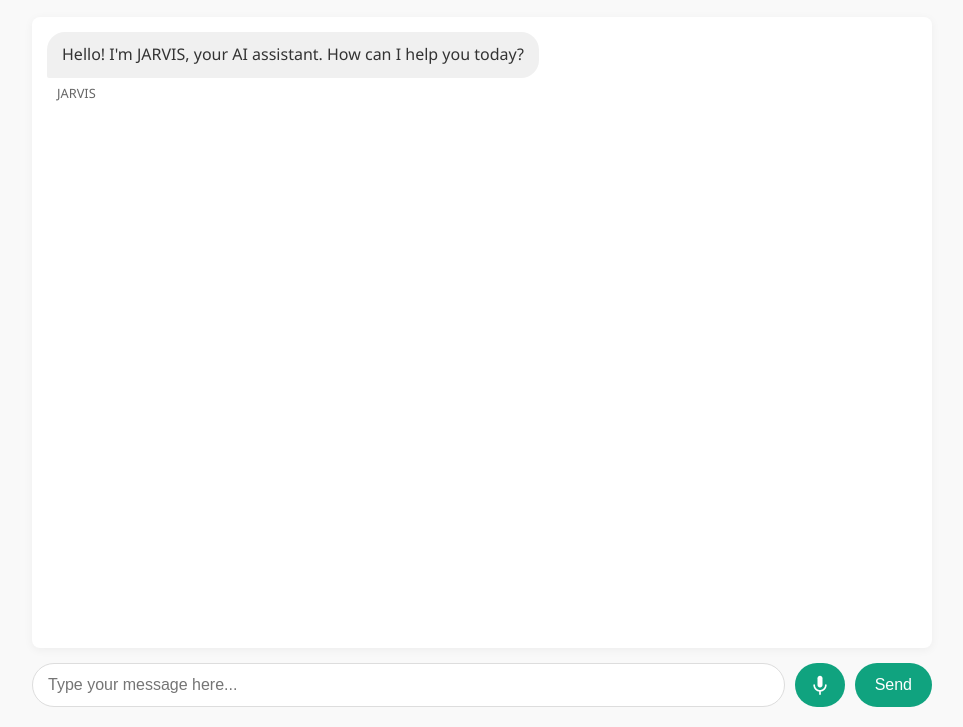
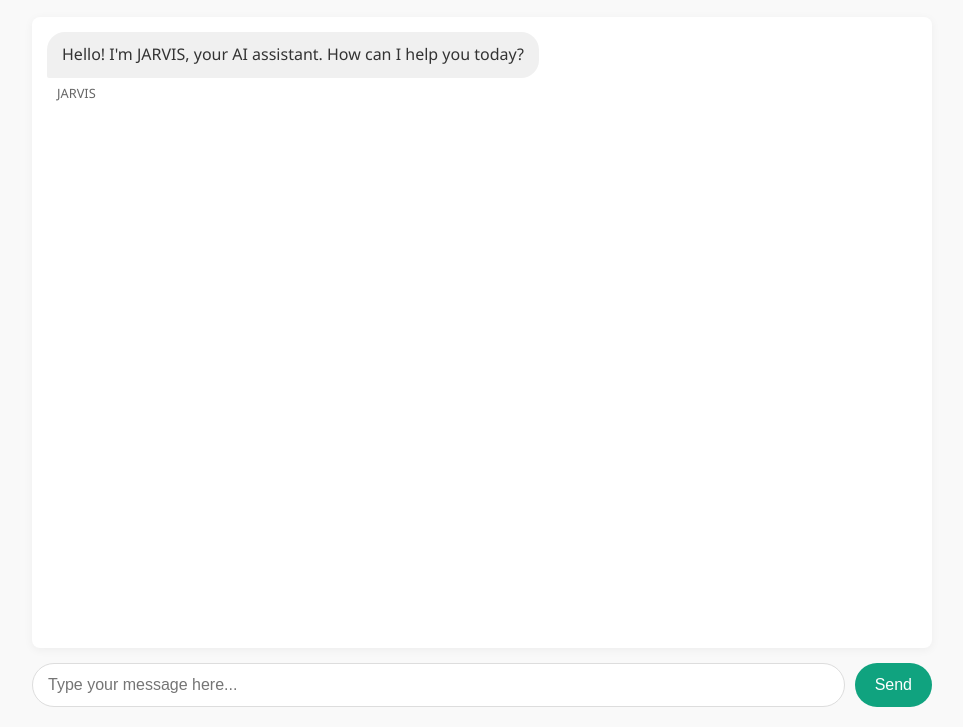
Before and after one commit to Nikhil812183/jarvisbot, a website: page public/index.html in a window 1280 px wide. Shown: the part 113-840 px from the top of the page, without its empty margins (158-1121 px from the left). Drawn offline with Linux system fonts and the light colour scheme.

Commit message:
Remove mic button, keep only send button in chat input

```diff
--- a/public/index.html
+++ b/public/index.html
@@ -23,13 +23,6 @@
 
         <div class="input-area">
             <input type="text" id="user-input" placeholder="Type your message here..." autocomplete="off">
-            <button class="btn btn-voice" id="voice-btn" title="Voice Input">
-                <svg width="20" height="20" viewBox="0 0 24 24" fill="none" xmlns="http://www.w3.org/2000/svg">
-                    <path d="M12 1C10.3431 1 9 2.34315 9 4V12C9 13.6569 10.3431 15 12 15C13.6569 15 15 13.6569 15 12V4C15 2.34315 13.6569 1 12 1Z" fill="white"/>
-                    <path d="M5 11C5.55228 11 6 11.4477 6 12C6 15.3137 8.68629 18 12 18C15.3137 18 18 15.3137 18 12C18 11.4477 18.4477 11 19 11C19.5523 11 20 11.4477 20 12C20 16.4183 16.4183 20 12 20C7.58172 20 4 16.4183 4 12C4 11.4477 4.44772 11 5 11Z" fill="white"/>
-                    <path d="M12 19C12.5523 19 13 19.4477 13 20V23C13 23.5523 12.5523 24 12 24C11.4477 24 11 23.5523 11 23V20C11 19.4477 11.4477 19 12 19Z" fill="white"/>
-                </svg>
-            </button>
             <button class="btn" id="send-btn">Send</button>
         </div>
 
```
Also changed, not shown: 1 other file.
